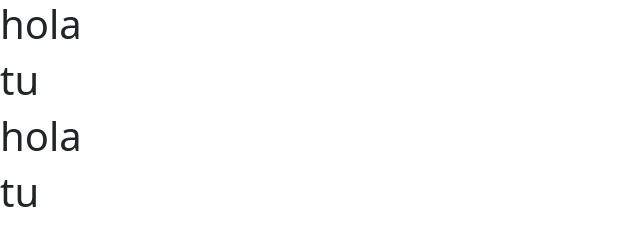
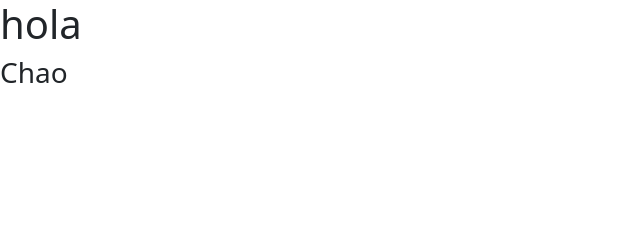
Before and after one commit to kjsteinsapir/viajeschile, a plain HTML site: page index.html in a window 1280 px wide. Shown: the whole page, without its empty margins (0-640 px from the left). Drawn offline with nearby package versions, Linux system fonts and the light colour scheme.

Commit message:
subir imagenes

```diff
--- a/index.html
+++ b/index.html
@@ -15,9 +15,9 @@
 </head>
 <body>
     <h1>hola</h1>
-    <h1>tu</h1>
-    <h1>hola</h1>
-    <h1>tu</h1>
+    <h3>Chao</h3>
+
+
 
     <!--Bootsrtap - JS-->
     <script src="https://cdn.jsdelivr.net/npm/bootstrap@5.1.3/dist/js/bootstrap.bundle.min.js" integrity="sha384-ka7Sk0Gln4gmtz2MlQnikT1wXgYsOg+OMhuP+IlRH9sENBO0LRn5q+8nbTov4+1p" crossorigin="anonymous"></script>
```
Also changed, not shown: assets/img/card2.jpg (added), assets/img/carousel2.jpg (added), assets/img/viajes.svg (added), 5 other files.
